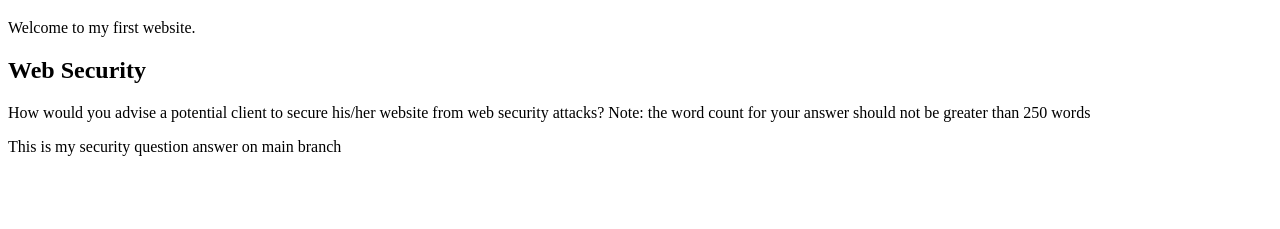
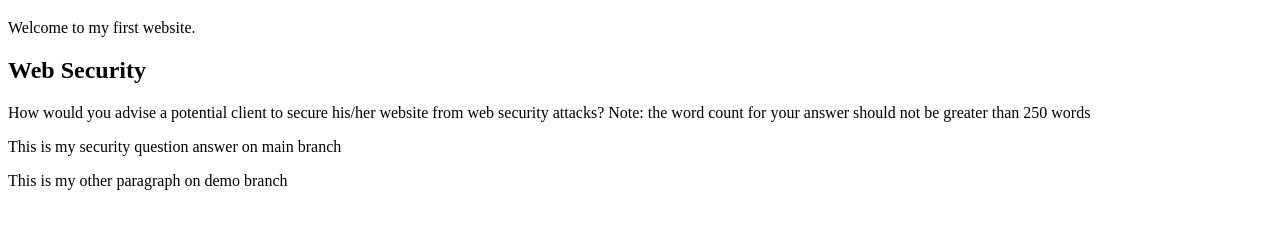
Before and after one commit to Noroff-FEU-Assignments/cross-course-project-ta1itha, a plain HTML site: page index.html in a window 1280 px wide. Shown: the part 61-290 px from the top of the page. Drawn offline with Linux system fonts and the light colour scheme.

Commit message:
add parahraph

```diff
--- a/index.html
+++ b/index.html
@@ -12,6 +12,7 @@
     <p id="web-security-question">How would you advise a potential client to secure his/her website from web security
         attacks? Note: the word count for your answer should not be greater than 250 words</p>
     <p id="web-security-answer"> This is my security question answer on main branch</p>
+    <p id="web-security-answer"> This is my other paragraph on demo branch</p>
 </body>
 
 </html>
```
